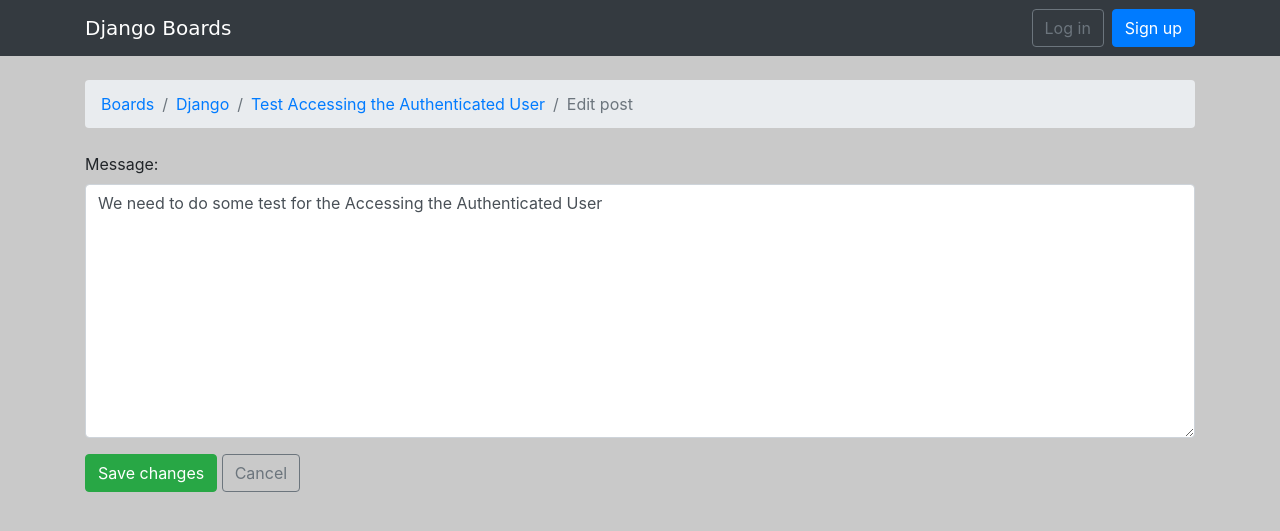
After one commit to ingafter60/forumdesa, a Django app: page /boards/1/topics/1/posts/1/edit/ in a window 1280 px wide. The commit adds this page. Shown: the top 531 px of the page. Run offline with Django 3.2, Linux system fonts and the light colour scheme; data comes from the database, SQL or seed files in the repository; both versions use the stored data as it was after the commit; some libraries are stand-ins or nearby versions.

Commit message:
Part 6 - 1. Update View

```diff
--- a/boards/models.py
+++ b/boards/models.py
@@ -22,6 +22,7 @@
     last_updated = models.DateTimeField(auto_now_add=True)
     board = models.ForeignKey(Board, on_delete=models.CASCADE, related_name='topics')
     starter = models.ForeignKey(User, on_delete=models.CASCADE, related_name='topics')
+    views = models.PositiveIntegerField(default=0)
 
     def __str__(self):
         return self.subject
--- a/boards/views.py
+++ b/boards/views.py
@@ -320,9 +320,141 @@
 # PART 5 (5): Improve topic listing
 
 
+# from django.db.models import Count
+# from django.contrib.auth.decorators import login_required
+# from django.shortcuts import get_object_or_404, redirect, render
+
+# from .forms import NewTopicForm, PostForm
+# from .models import Board, Post, Topic
+
+
+# def home(request):
+#     boards = Board.objects.all()
+#     return render(request, 'home.html', {'boards': boards})
+
+
+# def board_topics(request, pk):
+#     board = get_object_or_404(Board, pk=pk)
+#     topics = board.topics.order_by('-last_updated').annotate(replies=Count('posts') - 1)
+#     return render(request, 'topics.html', {'board': board, 'topics': topics})
+
+
+# @login_required
+# def new_topic(request, pk):
+#     board = get_object_or_404(Board, pk=pk)
+#     if request.method == 'POST':
+#         form = NewTopicForm(request.POST)
+#         if form.is_valid():
+#             topic = form.save(commit=False)
+#             topic.board = board
+#             topic.starter = request.user
+#             topic.save()
+#             Post.objects.create(
+#                 message=form.cleaned_data.get('message'),
+#                 topic=topic,
+#                 created_by=request.user
+#             )
+#             return redirect('topic_posts', pk=pk, topic_pk=topic.pk)
+#     else:
+#         form = NewTopicForm()
+#     return render(request, 'new_topic.html', {'board': board, 'form': form})
+
+
+# def topic_posts(request, pk, topic_pk):
+#     topic = get_object_or_404(Topic, board__pk=pk, pk=topic_pk)
+#     return render(request, 'topic_posts.html', {'topic': topic})
+
+
+# @login_required
+# def reply_topic(request, pk, topic_pk):
+#     topic = get_object_or_404(Topic, board__pk=pk, pk=topic_pk)
+#     if request.method == 'POST':
+#         form = PostForm(request.POST)
+#         if form.is_valid():
+#             post = form.save(commit=False)
+#             post.topic = topic
+#             post.created_by = request.user
+#             post.save()
+#             return redirect('topic_posts', pk=pk, topic_pk=topic_pk)
+#     else:
+#         form = PostForm()
+#     return render(request, 'reply_topic.html', {'topic': topic, 'form': form})
+
+
+
+# PART 5 (5): Migrations
+
+# from django.db.models import Count
+# from django.contrib.auth.decorators import login_required
+# from django.shortcuts import get_object_or_404, redirect, render
+
+# from .forms import NewTopicForm, PostForm
+# from .models import Board, Post, Topic
+
+
+# def home(request):
+#     boards = Board.objects.all()
+#     return render(request, 'home.html', {'boards': boards})
+
+
+# def board_topics(request, pk):
+#     board = get_object_or_404(Board, pk=pk)
+#     topics = board.topics.order_by('-last_updated').annotate(replies=Count('posts') - 1)
+#     return render(request, 'topics.html', {'board': board, 'topics': topics})
+
+
+# @login_required
+# def new_topic(request, pk):
+#     board = get_object_or_404(Board, pk=pk)
+#     if request.method == 'POST':
+#         form = NewTopicForm(request.POST)
+#         if form.is_valid():
+#             topic = form.save(commit=False)
+#             topic.board = board
+#             topic.starter = request.user
+#             topic.save()
+#             Post.objects.create(
+#                 message=form.cleaned_data.get('message'),
+#                 topic=topic,
+#                 created_by=request.user
+#             )
+#             return redirect('topic_posts', pk=pk, topic_pk=topic.pk)
+#     else:
+#         form = NewTopicForm()
+#     return render(request, 'new_topic.html', {'board': board, 'form': form})
+
+
+# def topic_posts(request, pk, topic_pk):
+#     topic = get_object_or_404(Topic, board__pk=pk, pk=topic_pk)
+#     topic.views += 1
+#     topic.save()
+#     return render(request, 'topic_posts.html', {'topic': topic})
+
+
+# @login_required
+# def reply_topic(request, pk, topic_pk):
+#     topic = get_object_or_404(Topic, board__pk=pk, pk=topic_pk)
+#     if request.method == 'POST':
+#         form = PostForm(request.POST)
+#         if form.is_valid():
+#             post = form.save(commit=False)
+#             post.topic = topic
+#             post.created_by = request.user
+#             post.save()
+#             return redirect('topic_posts', pk=pk, topic_pk=topic_pk)
+#     else:
+#         form = PostForm()
+#     return render(request, 'reply_topic.html', {'topic': topic, 'form': form})
+
+
+# Part 6 - Class-Based Views (1. Update View)
+
+
 from django.db.models import Count
 from django.contrib.auth.decorators import login_required
 from django.shortcuts import get_object_or_404, redirect, render
+from django.views.generic import UpdateView
+from django.utils import timezone
 
 from .forms import NewTopicForm, PostForm
 from .models import Board, Post, Topic
@@ -362,6 +494,8 @@
 
 def topic_posts(request, pk, topic_pk):
     topic = get_object_or_404(Topic, board__pk=pk, pk=topic_pk)
+    topic.views += 1
+    topic.save()
     return render(request, 'topic_posts.html', {'topic': topic})
 
 
@@ -379,3 +513,18 @@
     else:
         form = PostForm()
     return render(request, 'reply_topic.html', {'topic': topic, 'form': form})
+
+
+class PostUpdateView(UpdateView):
+    model = Post
+    fields = ('message', )
+    template_name = 'edit_post.html'
+    pk_url_kwarg = 'post_pk'
+    context_object_name = 'post'
+
+    def form_valid(self, form):
+        post = form.save(commit=False)
+        post.updated_by = self.request.user
+        post.updated_at = timezone.now()
+        post.save()
+        return redirect('topic_posts', pk=post.topic.board.pk, topic_pk=post.topic.pk)
--- a/myproject/urls.py
+++ b/myproject/urls.py
@@ -75,6 +75,8 @@
     url(r'^boards/(?P<pk>\d+)/new/$', views.new_topic, name='new_topic'),
     url(r'^boards/(?P<pk>\d+)/topics/(?P<topic_pk>\d+)/$', views.topic_posts, name='topic_posts'),
     url(r'^boards/(?P<pk>\d+)/topics/(?P<topic_pk>\d+)/reply/$', views.reply_topic, name='reply_topic'),
+    url(r'^boards/(?P<pk>\d+)/topics/(?P<topic_pk>\d+)/posts/(?P<post_pk>\d+)/edit/$',
+        views.PostUpdateView.as_view(), name='edit_post'),
 
     # ADMIN
     url(r'^admin/', admin.site.urls),
--- /dev/null
+++ b/templates/edit_post.html
@@ -0,0 +1,19 @@
+{% extends 'base.html' %}
+
+{% block title %}Edit post{% endblock %}
+
+{% block breadcrumb %}
+  <li class="breadcrumb-item"><a href="{% url 'home' %}">Boards</a></li>
+  <li class="breadcrumb-item"><a href="{% url 'board_topics' post.topic.board.pk %}">{{ post.topic.board.name }}</a></li>
+  <li class="breadcrumb-item"><a href="{% url 'topic_posts' post.topic.board.pk post.topic.pk %}">{{ post.topic.subject }}</a></li>
+  <li class="breadcrumb-item active">Edit post</li>
+{% endblock %}
+
+{% block content %}
+  <form method="post" class="mb-4" novalidate>
+    {% csrf_token %}
+    {% include 'includes/form.html' %}
+    <button type="submit" class="btn btn-success">Save changes</button>
+    <a href="{% url 'topic_posts' post.topic.board.pk post.topic.pk %}" class="btn btn-outline-secondary" role="button">Cancel</a>
+  </form>
+{% endblock %}
--- a/templates/topic_posts.html
+++ b/templates/topic_posts.html
@@ -24,7 +24,7 @@
       <div class="card-body p-3">
         <div class="row">
           <div class="col-2">
-            <img src="{% static 'img/avatar.png' %}" alt="{{ post.created_by.username }}" class="w-100">
+            <img src="{% static 'img/avatar.svg' %}" alt="{{ post.created_by.username }}" class="w-100">
             <small>Posts: {{ post.created_by.posts.count }}</small>
           </div>
           <div class="col-10">
@@ -39,7 +39,9 @@
             {{ post.message }}
             {% if post.created_by == user %}
               <div class="mt-3">
-                <a href="#" class="btn btn-primary btn-sm" role="button">Edit</a>
+                <a href="{% url 'edit_post' post.topic.board.pk post.topic.pk post.pk %}"
+                   class="btn btn-primary btn-sm"
+                   role="button">Edit</a>
               </div>
             {% endif %}
           </div>
--- a/templates/topics.html
+++ b/templates/topics.html
@@ -30,7 +30,7 @@
           <td><a href="{% url 'topic_posts' board.pk topic.pk %}">{{ topic.subject }}</a></td>
           <td>{{ topic.starter.username }}</td>
           <td>{{ topic.replies }}</td>
-          <td>0</td>
+          <td>{{ topic.views }}</td>
           <td>{{ topic.last_updated }}</td>
         </tr>
       {% endfor %}
```
Also changed, not shown: boards/migrations/0002_topic_views.py (added), db.sqlite3, 1 other file.
